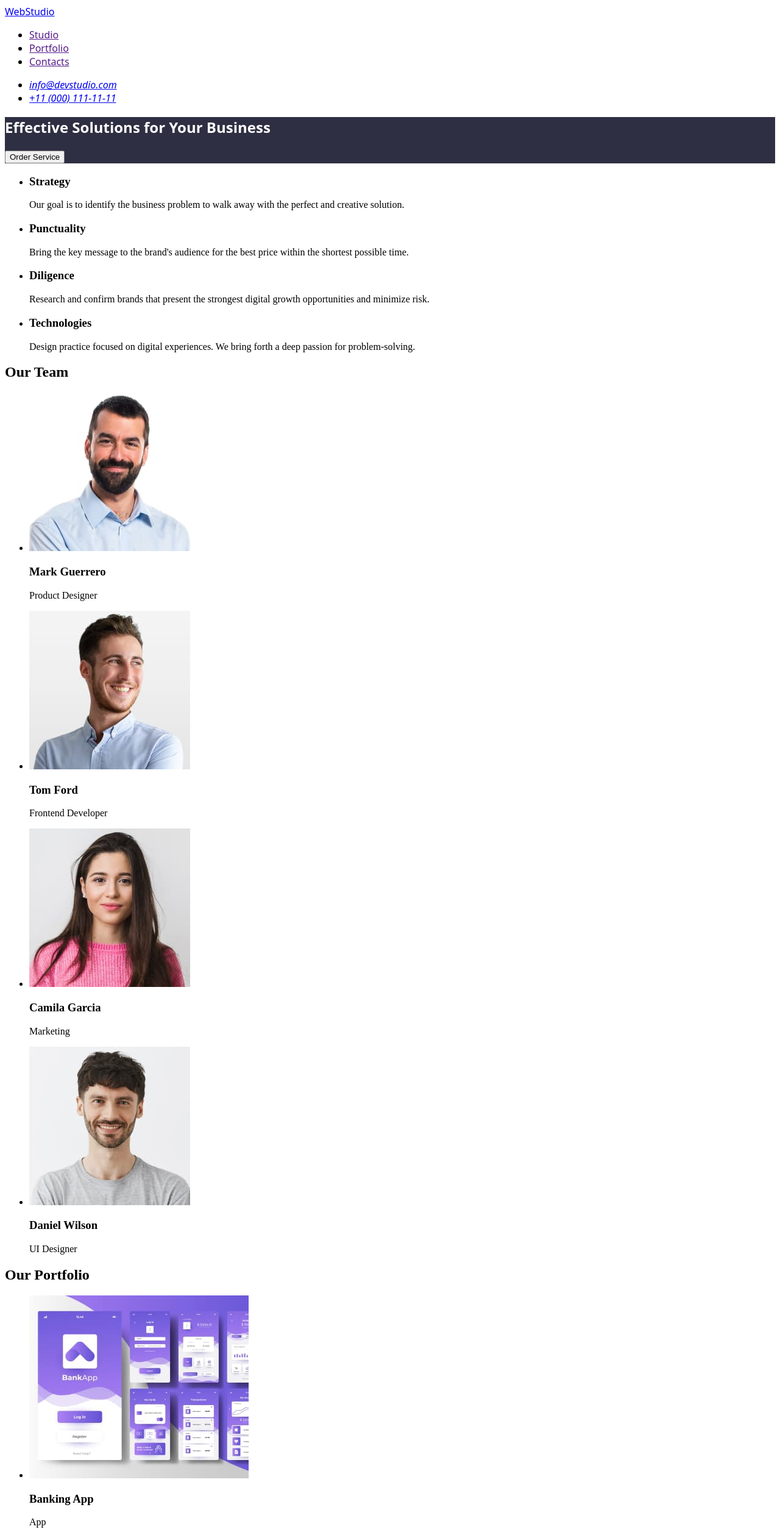
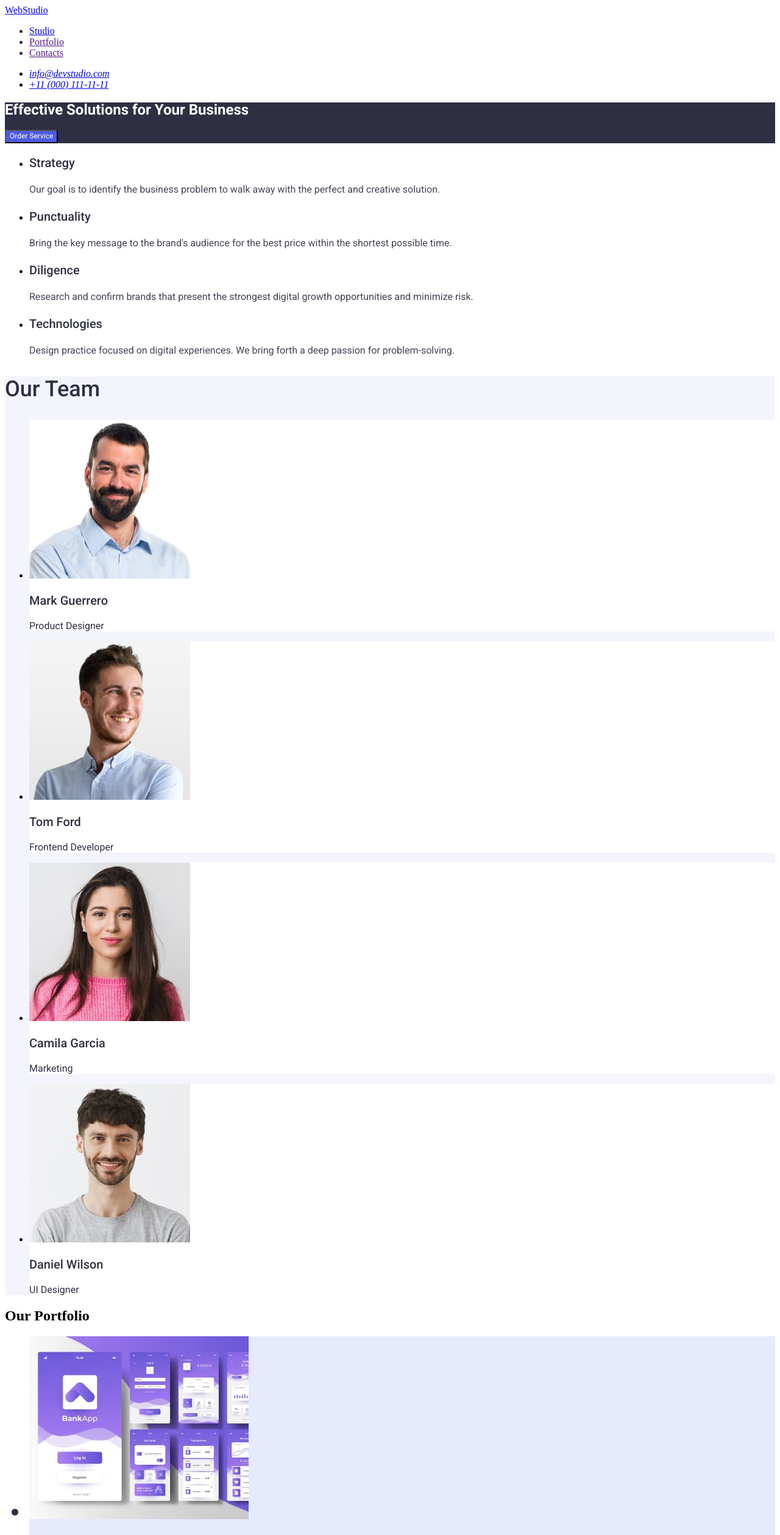
Before and after one commit to vitalia-m/goit-markup-hw-02, a plain HTML site: page index.html in a window 1280 px wide. Shown: the top 2518 px of the page at 61% size. Drawn offline with Linux system fonts and the light colour scheme.

Commit message:
index.html

```diff
--- a/css/styles.css
+++ b/css/styles.css
@@ -1,11 +1,120 @@
 .header {
-  font-family: system-ui, -apple-system, BlinkMacSystemFont, 'Segoe UI', Roboto,
-    Oxygen, Ubuntu, Cantarell, 'Open Sans', 'Helvetica Neue', sans-serif;
   background-color: white;
 }
+.nav {
+  color: #2e2f42;
+}
+.nav:hover,
+.nav:focus {
+  color: #404bbf;
+}
 .main-title {
-  font-family: system-ui, -apple-system, BlinkMacSystemFont, 'Segoe UI', Roboto,
-    Oxygen, Ubuntu, Cantarell, 'Open Sans', 'Helvetica Neue', sans-serif;
+  font-family: 'Roboto', serif;
+  font-weight: 700;
+  font-style: normal;
+  font: size 56px;
+  line-height: 1.07;
   color: white;
   background-color: #2e2f42;
 }
+
+.body {
+  color: white;
+  font-size: 16px;
+  line-height: 1.5;
+  font-family: .roboto-regular {
+    font-family: 'Roboto', sans-serif;
+    font-weight: 400;
+    font-style: normal;
+  }
+
+  .roboto-medium {
+    font-family: 'Roboto', sans-serif;
+    font-weight: 500;
+    font-style: normal;
+  }
+
+  .roboto-bold {
+    font-family: 'Roboto', sans-serif;
+    font-weight: 700;
+    font-style: normal;
+  }
+}
+.main-title .order-button {
+  color: white;
+  background-color: #4d5ae5;
+  font-family: 'Roboto';
+  font-weight: regular;
+  font-size: 12px;
+  line-height: 1.3;
+}
+.order-button {
+  cursor: pointer;
+}
+.main-title .order-button:hover {
+  background-color: #404bbf;
+}
+.advantages-title {
+  font-family: 'Roboto';
+  font-weight: 500;
+  font-size: 20px;
+  color: #2e2f42;
+}
+.advantages-descr {
+  color: #434455;
+  font-family: 'Roboto';
+  font-weight: regular;
+  font-size: 16px;
+  line-height: 1.5;
+}
+.team {
+  background-color: #f4f4fd;
+}
+
+.team-title {
+  color: #2e2f42;
+  font-family: 'Roboto';
+  font-weight: 500;
+  font-size: 36px;
+}
+.team-repr {
+  background-color: white;
+}
+.team-name {
+  font-family: 'Roboto';
+  font-weight: 500;
+  font-size: 20px;
+  color: #2e2f42;
+}
+.team-position {
+  color: #2e2f42;
+  font-family: 'Roboto';
+  font-weight: regular;
+  font-size: 16px;
+}
+.portfolio-repr {
+  background-color: #e7e9fc;
+  color: #2e2f42;
+  font-family: 'Roboto';
+  font-weight: 500;
+  font-size: 36px;
+}
+.portfolio-name {
+  color: #2e2f42;
+  font-family: 'Roboto';
+  font-weight: 500;
+  font-size: 20px;
+}
+.portfolio-descr {
+  color: #2e2f42;
+  font-family: 'Roboto';
+  font-weight: regular;
+  font-size: 16px;
+}
+.footer {
+  background-color: #2e2f42;
+  font-family: 'Roboto';
+  font-weight: regular;
+  font-size: 16px;
+  color: #f4f4fd;
+}
--- a/index.html
+++ b/index.html
@@ -8,16 +8,16 @@
     <link rel="preconnect" href="https://fonts.googleapis.com" />
     <link rel="preconnect" href="https://fonts.gstatic.com" crossorigin />
     <link
-      href="https://fonts.googleapis.com/css2?family=Raleway:ital,wght@0,100..900;1,100..900&family=Roboto:ital,wght@0,100;0,300;0,400;0,500;0,700;0,900;1,100;1,300;1,400;1,500;1,700;1,900&display=swap"
+      href="https://fonts.googleapis.com/css2?family=Raleway:wght@700&family=Roboto:wght@400;500;700&display=swap"
       rel="stylesheet"
     />
   </head>
   <body>
     <header class="header">
+      <a class="logo" href="./index.html">Web<span>Studio</span></a>
       <nav class="nav">
-        <a class="logo" href="./index.html">WebStudio</a>
         <ul>
-          <li><a class="menu" href="">Studio</a></li>
+          <li><a class="menu" href="./index.html">Studio</a></li>
           <li><a class="menu" href="">Portfolio</a></li>
           <li><a class="menu" href="">Contacts</a></li>
         </ul>
@@ -157,7 +157,7 @@
       </section>
     </main>
     <footer class="footer">
-      <a class="logo" href="./index.html">WebStudio</a>
+      <a class="logo" href="./index.html">Web<span>Studio</span></a>
       <p class="footer-descr">
         Increase the flow of customers and sales for your business with digital
         marketing & growth solutions.
```
